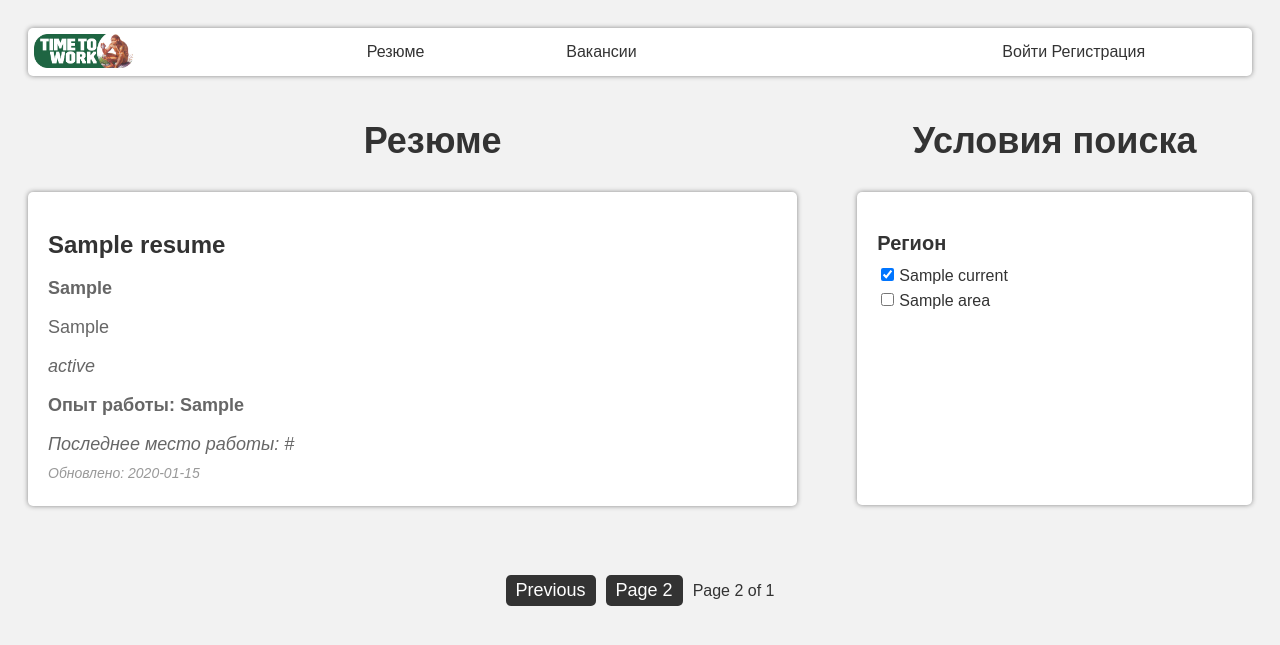
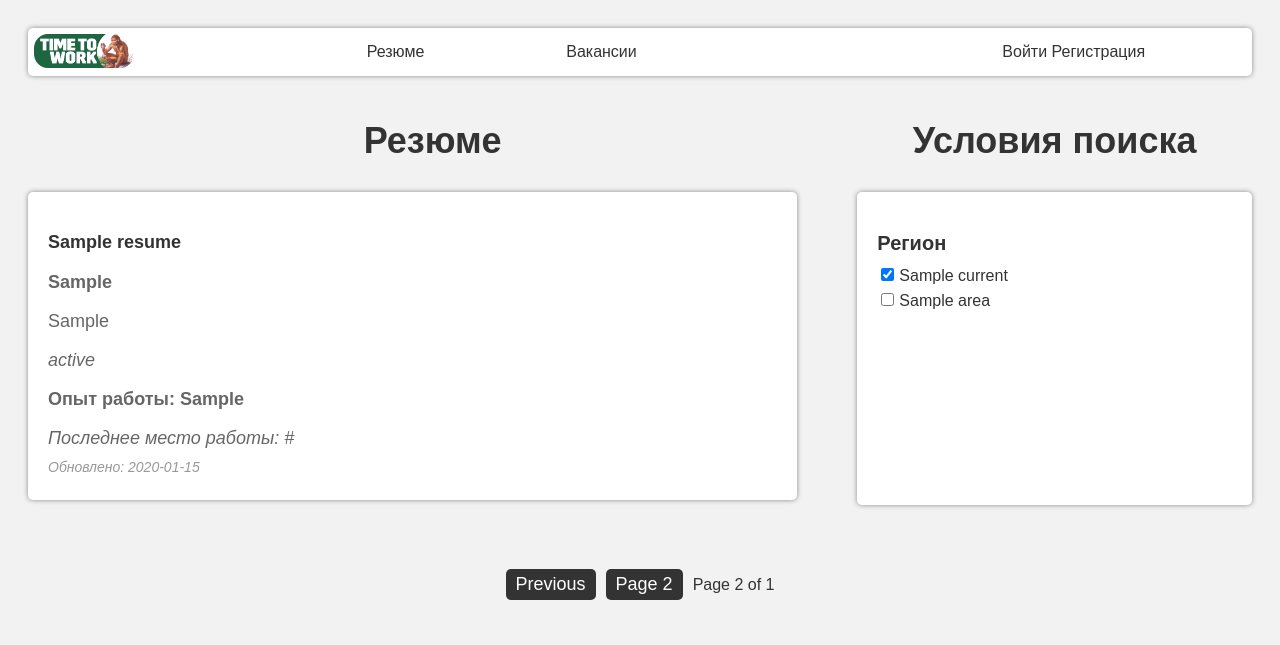
Before and after one commit to kotorkovsciy/scbchallenge2023, a Django app: template templates/resume_board.html in a window 1280 px wide. Shown: the top 645 px of the page. Run offline with Django 4.2, Linux system fonts and the light colour scheme; tables that the repository leaves empty hold one stand-in row (values such as "Sample post"); the template is opened without the code that fills it: values that come from a table or form of the project are taken from there, most other values are stand-ins (such as "Sample title", 1, 10 or a date in 2020); parts of the project's set-up code (start-up, migrations or seed data) failed here and were passed over.

Commit message:
feat(resume_board): corrected resume styles

```diff
--- a/static/style.css
+++ b/static/style.css
@@ -1,3 +1,7 @@
+:root{
+    --resume-text-margin: 5px;
+}
+
 body {
     background-color: #f2f2f2;
     font-family: Arial, sans-serif;
@@ -8,7 +12,7 @@ body {
 .resume {
     background-color: #fff;
     border-radius: 5px;
-    padding: 20px;
+    padding: 5px;
     margin-bottom: 20px;
     box-shadow: 0px 0px 5px #888;
     margin-right: 5%;
@@ -16,14 +20,13 @@ body {
 
 .resume h3 a {
     text-decoration: none;
-    font-size: 24px;
-    margin-bottom: 10px;
+    font-size: 18px;
     color: #333;
 }
 
 .resume p {
     font-size: 18px;
-    margin-bottom: 5px;
+    margin-bottom: var(--resume-text-margin);
     color: #666;
 }
 
```
